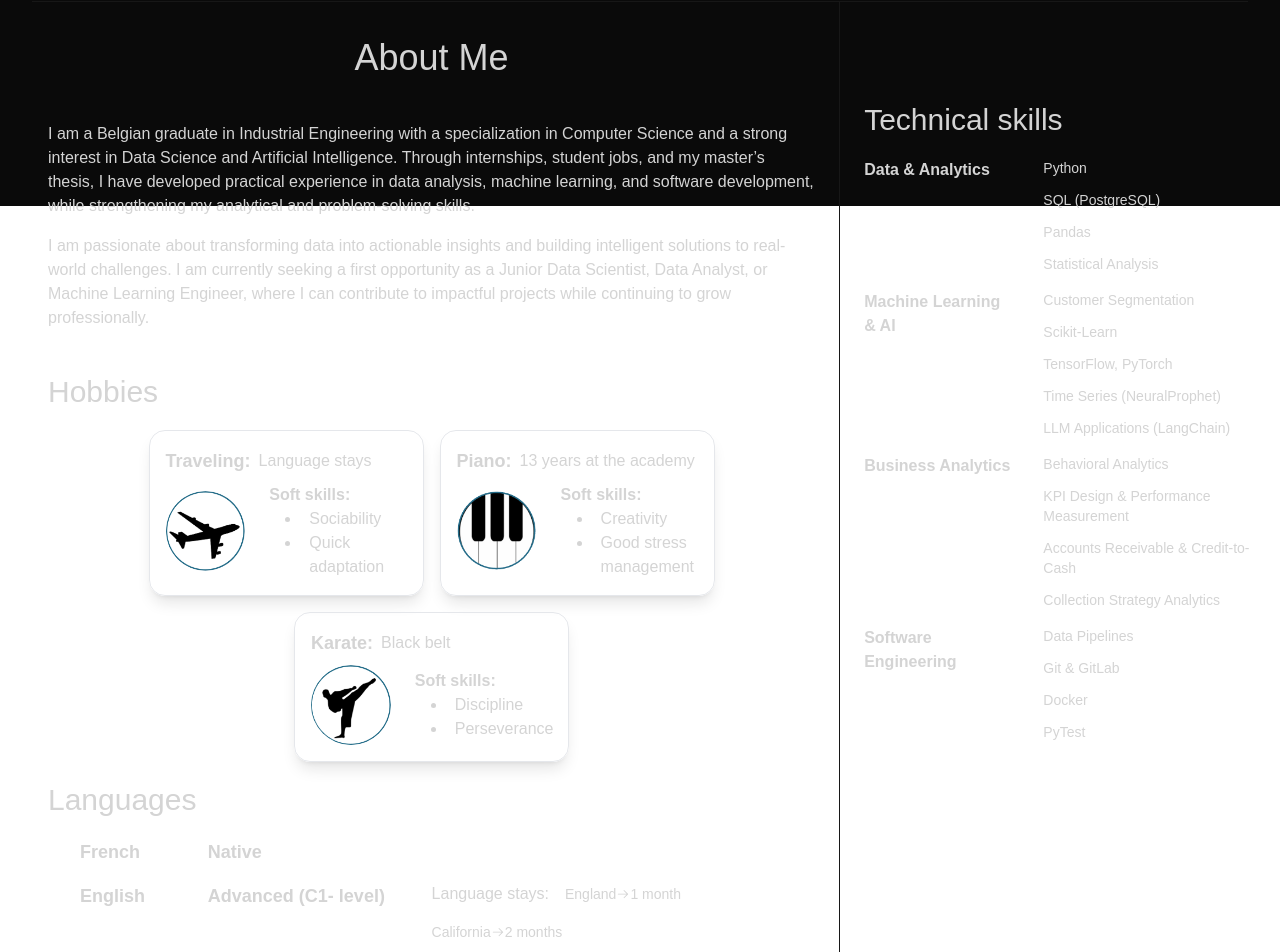
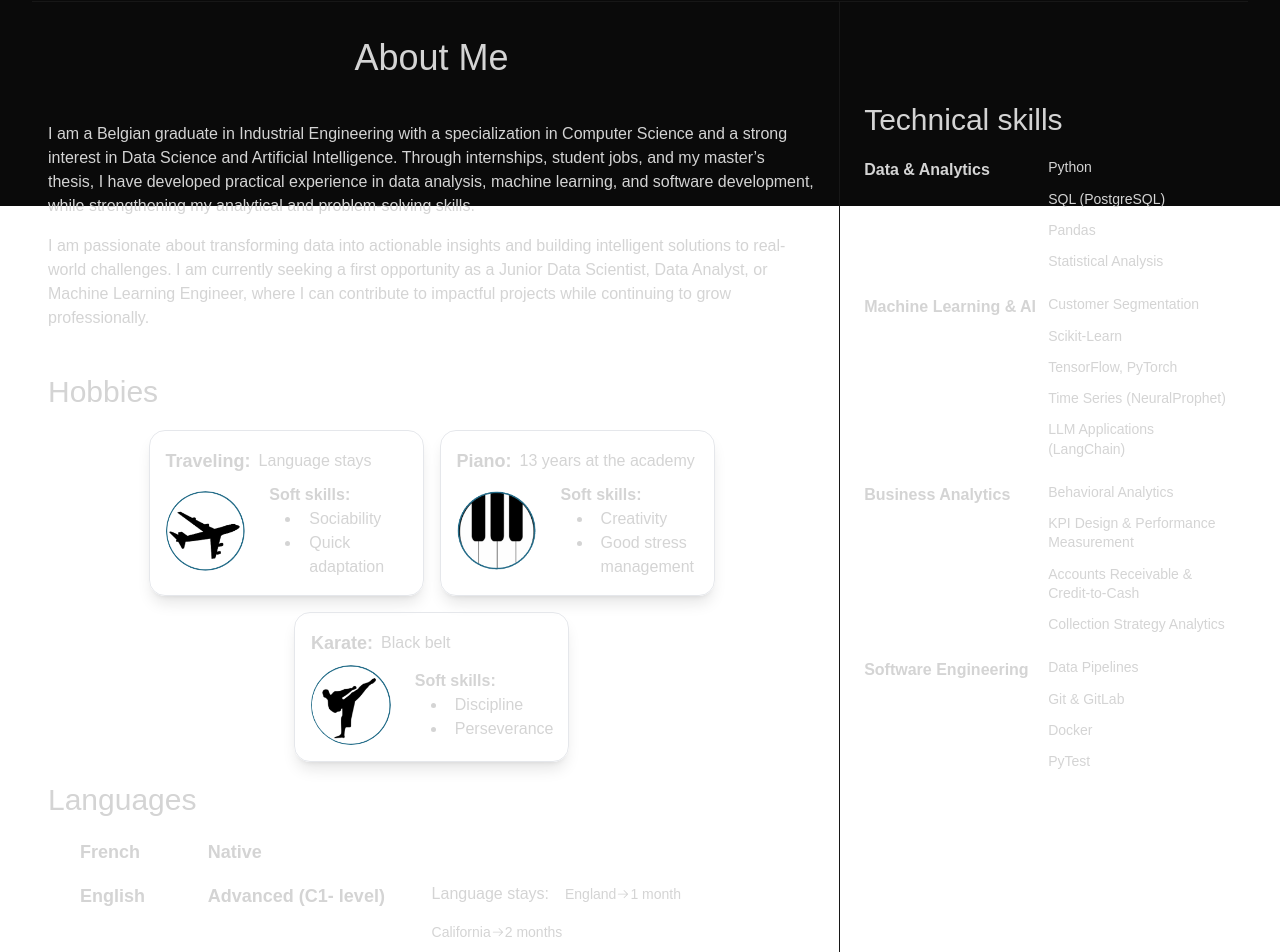
Before and after one commit to Jordan-92/JordanHermans, a Next.js app: page / in a window 1280 px wide. Shown: the part 594-1546 px from the top of the page. Built offline with nearby package versions, Linux system fonts and the light colour scheme.

Commit message:
Adjust layout and spacing in AboutMe component

```diff
--- a/src/app/components/AboutMe.tsx
+++ b/src/app/components/AboutMe.tsx
@@ -73,13 +73,15 @@ const AboutMe = () => {
                     <h2 className="my-5 text-3xl">
                         Technical skills
                     </h2>
-                    <div className="flex flex-col gap-4">
+                    <div className="flex flex-col gap-6">
                         {SKILLS.map((category, index) => (
-                            <div key={index} className="grid grid-cols-[40%_60%] gap-8 items-start">
-                                <h3 className="font-bold text-base">{category.title}</h3>
+                            <div key={index} className="grid grid-cols-[160px_1fr] gap-6 items-start">
+                                <h3 className="font-bold text-base whitespace-nowrap">
+                                    {category.title}
+                                </h3>
                                 <ul className="space-y-3">
                                     {category.skills.map((skill, i) => (
-                                        <li key={i} className="text-sm">
+                                        <li key={i} className="text-sm leading-snug">
                                             {skill}
                                         </li>
                                     ))}
```
